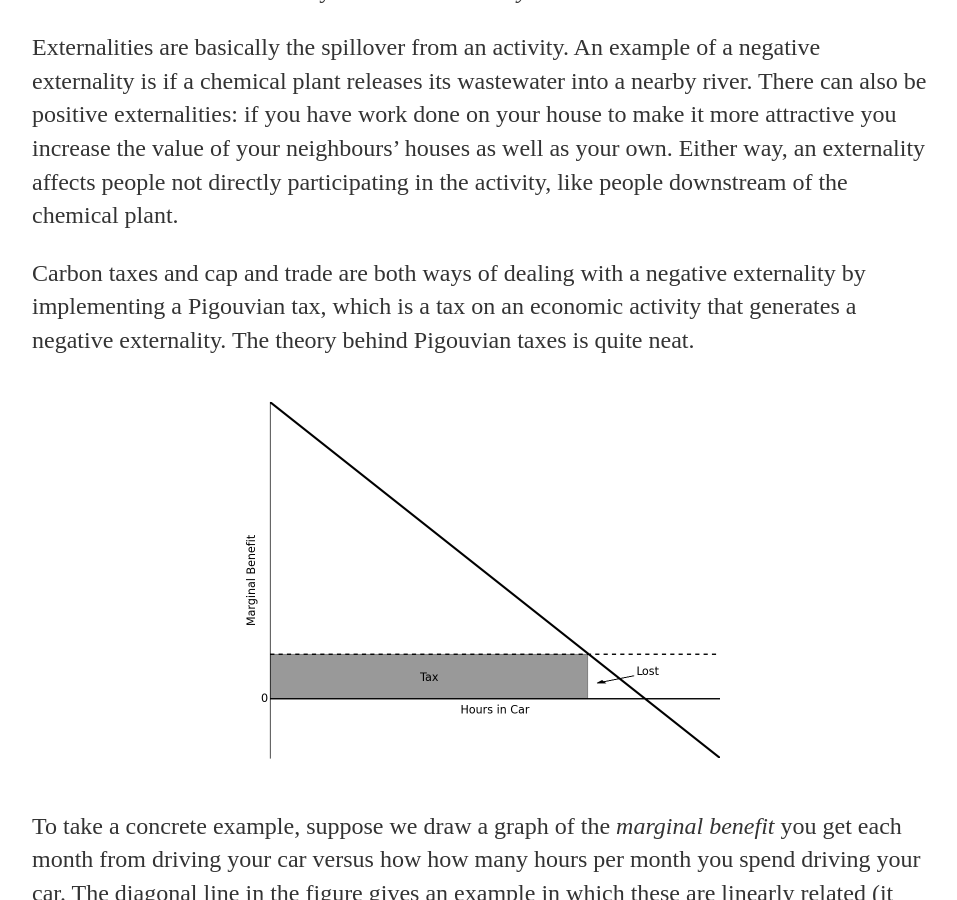
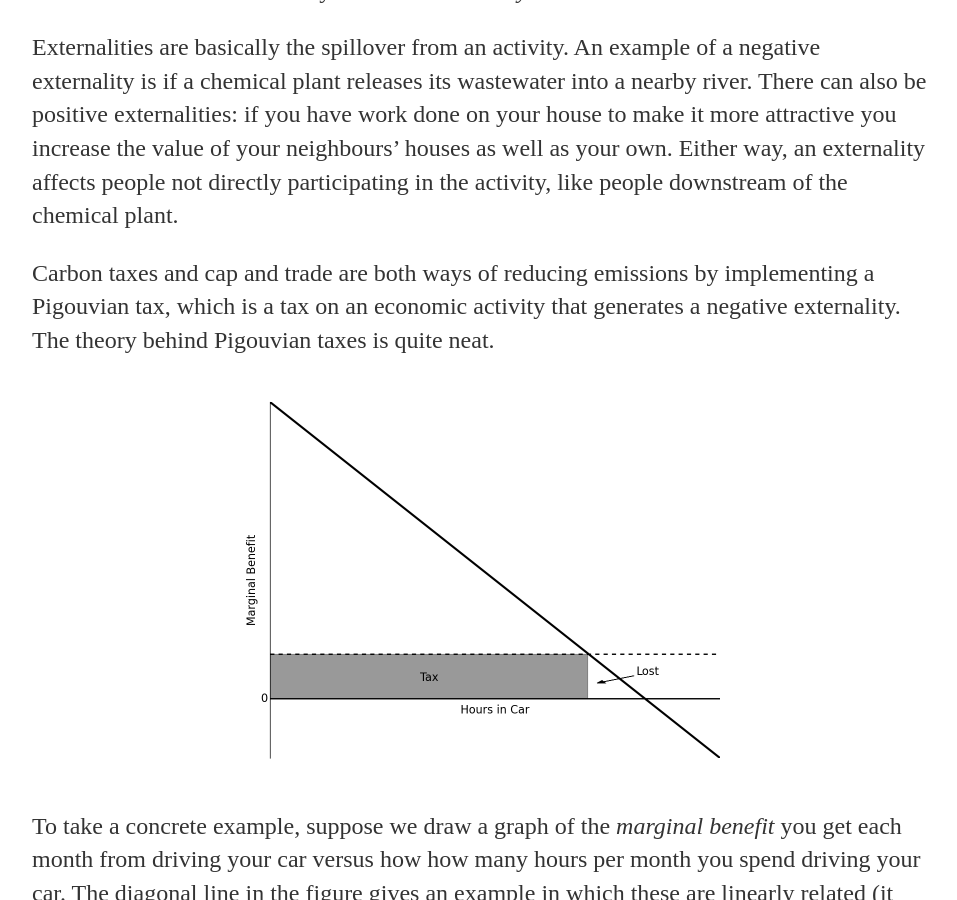
Before and after one commit to nicklutsko/nicklutsko.github.io, a Jekyll site: the page built from _posts/2016-06-15-Carbon-Tax-versus-Cap-and-Trade.md, in a window 1280 px wide and 900 px high, scrolled down 1009 px. Shown: the whole window, without its empty margins (160-1117 px from the left). Built offline with Jekyll 4.4.1, drawn with Linux system fonts in a browser that asks for light colours.

Commit message:
edited first post again

```diff
--- a/_posts/2016-06-15-Carbon-Tax-versus-Cap-and-Trade.md
+++ b/_posts/2016-06-15-Carbon-Tax-versus-Cap-and-Trade.md
@@ -16,7 +16,7 @@ date: 2016-06-15
 
 <p>Externalities are basically the spillover from an activity. An example of a negative externality is if a chemical plant releases its wastewater into a nearby river. There can also be positive externalities: if you have work done on your house to make it more attractive you increase the value of your neighbours’ houses as well as your own. Either way, an externality affects people not directly participating in the activity, like people downstream of the chemical plant.</p>
 
-<p>Carbon taxes and cap and trade are both ways of dealing with a negative externality by implementing a Pigouvian tax, which is a tax on an economic activity that generates a negative externality. The theory behind Pigouvian taxes is quite neat.</p>
+<p>Carbon taxes and cap and trade are both ways of reducing emissions by implementing a Pigouvian tax, which is a tax on an economic activity that generates a negative externality. The theory behind Pigouvian taxes is quite neat.</p>
 
 <center><img src="http://nicklutsko.github.io/blog/images/marg_ben.png" alt="Marginal Benefit" style="width:500px;height:400px;"></center>
 
```
Also changed, not shown: 1 other file.
